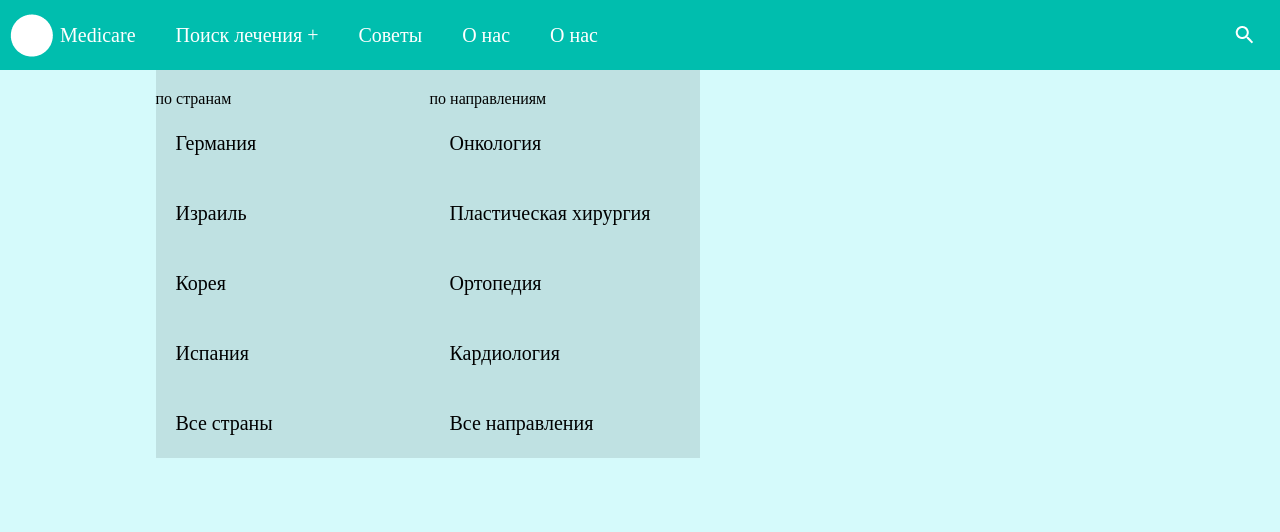
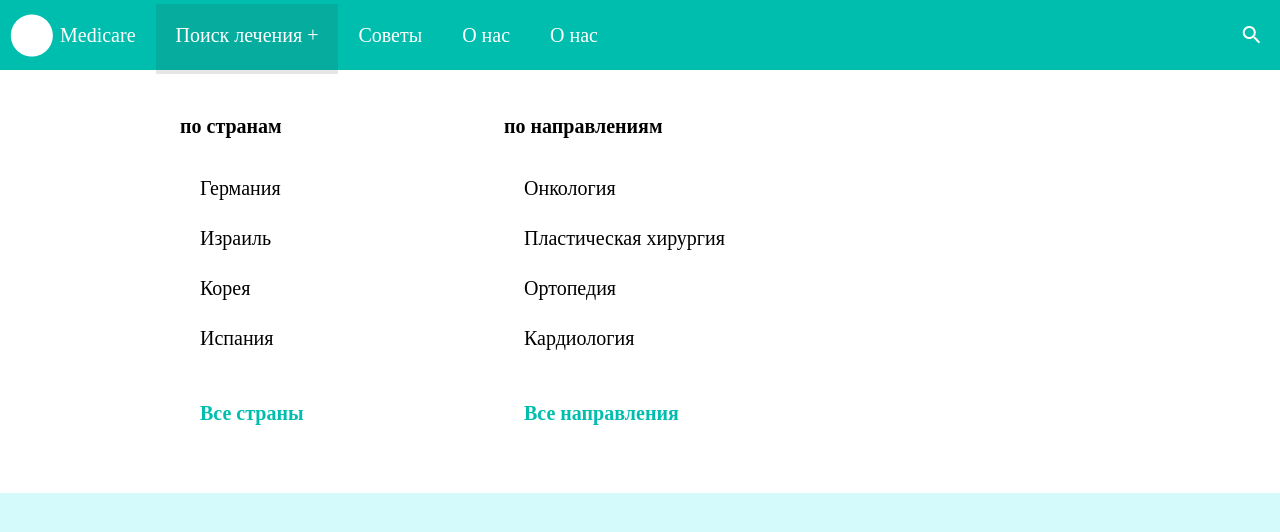
Before and after one commit to roundoutandabout/web-page-medicare, a website: page index.html in a window 1280 px wide. Both pictures are taken after a click on the link "Поиск лечения". Drawn offline with Linux system fonts and the light colour scheme.

Commit message:
Added second level menu for desktop

```diff
--- a/index.html
+++ b/index.html
@@ -4,14 +4,18 @@
 	<meta charset="UTF-8">
 	<title>Document</title>
 	<link rel="stylesheet" href="css/style.css">
-
+	<meta name="viewport" content="width=device-width, initial-scale=1.0">
 </head>
 <body>
 	<header>
 		<nav>
 			<ul class="topnav" id="myTopnav">
 				<li><span class="site-title">Medicare</span></li>
-				<li><a href="#home" id="dropDownMenu">Поиск лечения</a>
+				<li>
+					<a href="#home" id="dropDownMenu">Поиск лечения</a>
+					<div class="selection"></div>
+				</li>
+
 					<div class="container submenu-desktop">
 						<ul>
 							<li>по странам</li>
@@ -30,7 +34,7 @@
 							<li><a href="#all-types">Все направления</a></li>
 						</ul>
 					</div>
-				</li>
+
 				<li><a href="#news">Советы</a></li>
 				<li><a href="#contact">О нас</a></li>
 				<li><a href="#about">О нас</a></li>
--- a/js/index.js
+++ b/js/index.js
@@ -5,11 +5,13 @@ var nav = document.getElementById("myTopnav");
 /* subMenuMobile is element that will be visible by clicking on item #dropDownMenu in nav bar*/
 
 var subMenuMobile = document.querySelector('.submenu-desktop');
+var selectionDiv = document.querySelector('.selection');
 
 /*Makes visible element subMenuMobile when clicking on #dropDownMenu*/
 
 document.getElementById("dropDownMenu").onclick = function() {
 	toggleClass(subMenuMobile, 'container-visible');
+	toggleClass(selectionDiv, 'container-visible');
 }
 
 /*closes desktop submenu when detecting clicks beyond #dropDownMenu item and beyond desktop submenu*/
--- a/sass/style.scss
+++ b/sass/style.scss
@@ -1,4 +1,5 @@
 $menu-height: 70px;
+$brand-color: #00BEAE;
 
 body {
 	background: #d5fafb;
@@ -8,7 +9,7 @@ body {
 nav {
 	margin: 0;
 	padding: 0;
-	background-color: #00BEAE;
+	background-color: $brand-color;
 
 	&:after {
 		content: '';
@@ -20,11 +21,11 @@ nav {
 		list-style-type: none;
 		margin: 0;
 		padding: 0;
-		position: realtive;
 
 		li {
 			float: left;
 			display: inline-block;
+			position: relative;
 		}
 	}
 
@@ -52,7 +53,7 @@ nav ul li a:hover {
 	background-color: #333;
 }
 
-nav a, nav span {
+nav a, span.site-title {
 	display: block;
 	padding: 0 20px;
 	color: #FFF;
@@ -60,9 +61,11 @@ nav a, nav span {
 	line-height: $menu-height;
 	text-decoration: none;
 	transition: 0.3s;
+	position: relative;
+	z-index: 5;
 }
 
-.site-title {
+span.site-title {
 	background-image: url('../img/Ellipse-1.png') ;
 	background-repeat: no-repeat;
 	background-position: left center;
@@ -72,34 +75,81 @@ nav a, nav span {
 
 /* ------------ Second level menu ------------ */
 
-nav ul ul {
+/*nav ul ul {}*/ /*Selector for all sub-menus*/
+
+div.container {
+
+	background: #ffffff;
+	display: none;
+	position: absolute;
+	width: 100%;
+	left: 0;
+	top: ($menu-height);
+	z-index: 3;
+
+	ul {
 		display: inline-block;
 		top: $menu-height;
 		padding-top: 20px;
-}
 
-div.container {
-	background: rgba(0, 0, 0, 0.1);
-	display: none;
-	position: absolute;
-	top: ($menu-height);
-}
-
-nav ul ul li {
+		li {
 			display: block;
 			width: 270px;
 			float: none;
+			margin-left: 50px;
+
+			a {
+				color: black;
+				line-height: 50px;
+
+				&:hover {
+					background-color: #ECECEC;
+				}
 			}
 
-nav ul ul a {
-	color: black;
+			&:first-child {
+				padding-top: 25px;
+				padding-bottom: 25px;
+				font-size: 20px;
+				font-weight: bold;
 			}
 
-nav ul ul li a:hover {
-	background-color: #ECECEC;
+			&:last-child {
+				padding-top: 25px;
+				margin-bottom: 55px;
+				font-size: 20px;
+				font-weight: bold;
+
+				a {
+					color: $brand-color;
+
+					&:hover {
+						background-color: inherit;
+						color: ($brand-color) / 2;
+					}
+				}
+			}
 		}
 
-/* ------------ Second level menu END ------------ */
+		&:first-child {
+			margin-left: 130px;
+		}
+
+	}
+
+}
+
+div.selection {
+	position: absolute;
+	z-index: 4;
+	top: 4px;
+	height: 100%;
+	width: 100%;
+	background-color: rgba(51, 51, 51, 0.12);
+	display: none;
+}
+
+/* ------------ END Second level menu ------------ */
 
 
 
@@ -118,7 +168,7 @@ ul li.menu-icon {display: none;}
 /* ------------- Media Queries -------------- */
 
 @media screen and (max-width:680px) {
-	ul li:not(:first-child) {
+	ul li:not(:first-child), ul .container {
 		display: none;
 	}
 
```
Also changed, not shown: css/style.css. Lines whose indentation alone changed are shown as unchanged.
